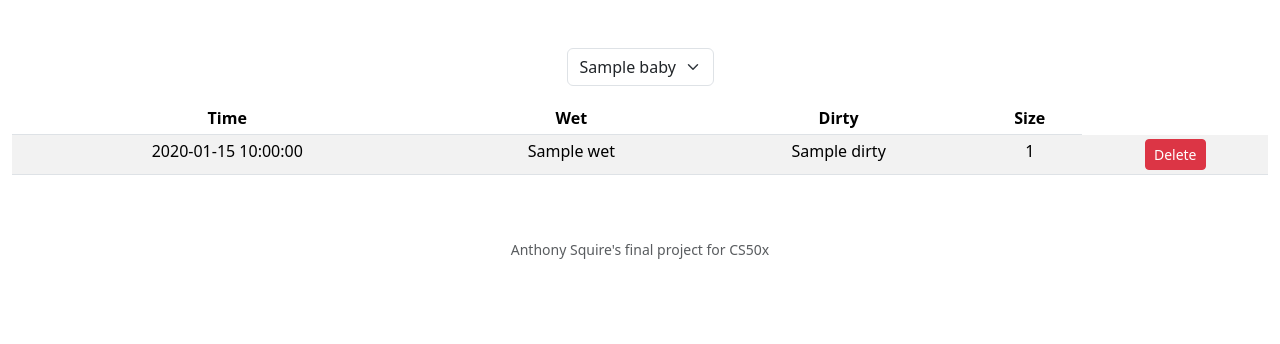
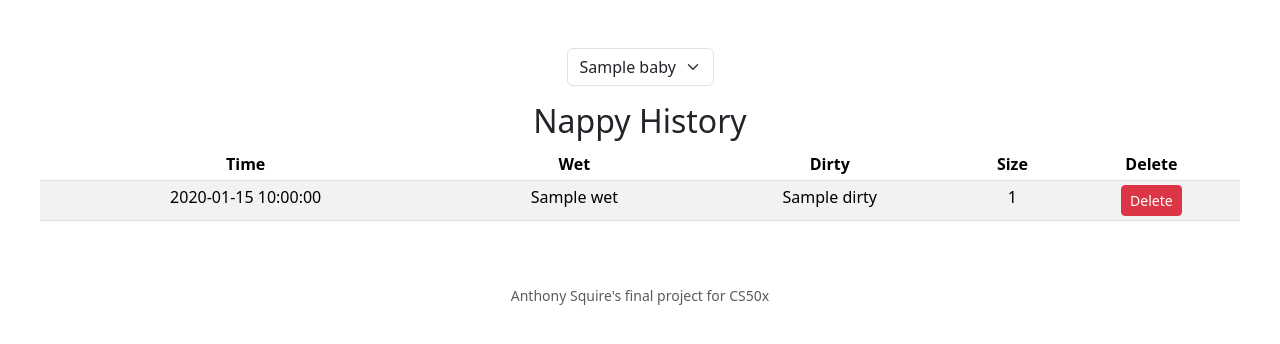
Before and after one commit to Squire-A/baby_tracker_cs50x_final_project, a Flask app: template templates/nappy_history.html in a window 1280 px wide. Shown: the part 76-420 px from the top of the page. Run offline with Flask 3, Linux system fonts and the light colour scheme; the template is opened without the code that fills it: most values are stand-ins (such as "Sample title", 1, 10 or a date in 2020); some libraries are stand-ins or nearby versions.

Commit message:
feat: Added nappy change history graph and scrollable table

```diff
--- a/app.py
+++ b/app.py
@@ -6,7 +6,7 @@
 from werkzeug.security import check_password_hash, generate_password_hash
 from datetime import datetime
 
-from helpers import apology, login_required, baby_required, sort_babies, feed_fig_px, sleep_fig_px
+from helpers import apology, login_required, baby_required, sort_babies, feed_fig_px, sleep_fig_px, nappy_fig_px
 
 app = Flask(__name__)
 
@@ -344,4 +344,9 @@
 
     babies = sort_babies(session["babies"], baby_id)
     nappies = db.execute("SELECT * FROM nappy_changes WHERE baby_id = ? ORDER BY timestamp DESC", baby_id)
-    return render_template("nappy_history.html", babies=babies, nappies=nappies, baby_id=baby_id)
+    if nappies:
+        plot_data = nappy_fig_px(nappies)
+    else:
+        plot_data = None
+
+    return render_template("nappy_history.html", babies=babies, nappies=nappies, baby_id=baby_id, plot_data=plot_data)
--- a/templates/nappy_history.html
+++ b/templates/nappy_history.html
@@ -1,4 +1,8 @@
 {% extends "layout.html" %}
+
+{% block head %}
+    <script src="https://cdn.plot.ly/plotly-latest.min.js"></script>
+{% endblock %}
 
 {% block title %}
     Nappy History
@@ -15,6 +19,11 @@
         </div>
         <button type="submit" class="btn btn-primary d-none">Submit (hidden button)</button>
     </form>
+
+    <h2>Nappy History</h2>
+    <div class="history-plot" id="plot"></div>
+
+    <div class="scrollable">
         <table class="table table-striped table-sm">
             <thead>
                 <tr>
@@ -22,6 +31,7 @@
                     <th>Wet</th>
                     <th>Dirty</th>
                     <th>Size</th>
+                    <th>Delete</th>
                 </tr>
             </thead>
             <tbody>
@@ -41,6 +51,12 @@
                 {% endfor %}
             </tbody>
         </table>
+    </div>
+    <script>
+        var plotData = {{ plot_data | safe }};
+
+        Plotly.plot("plot", plotData, {});
+    </script>
     <script>
         const babySelect = document.getElementById("baby_id");
 
```
Also changed, not shown: helpers.py (+18 -0 lines), babies.db. Lines whose indentation alone changed are shown as unchanged.
